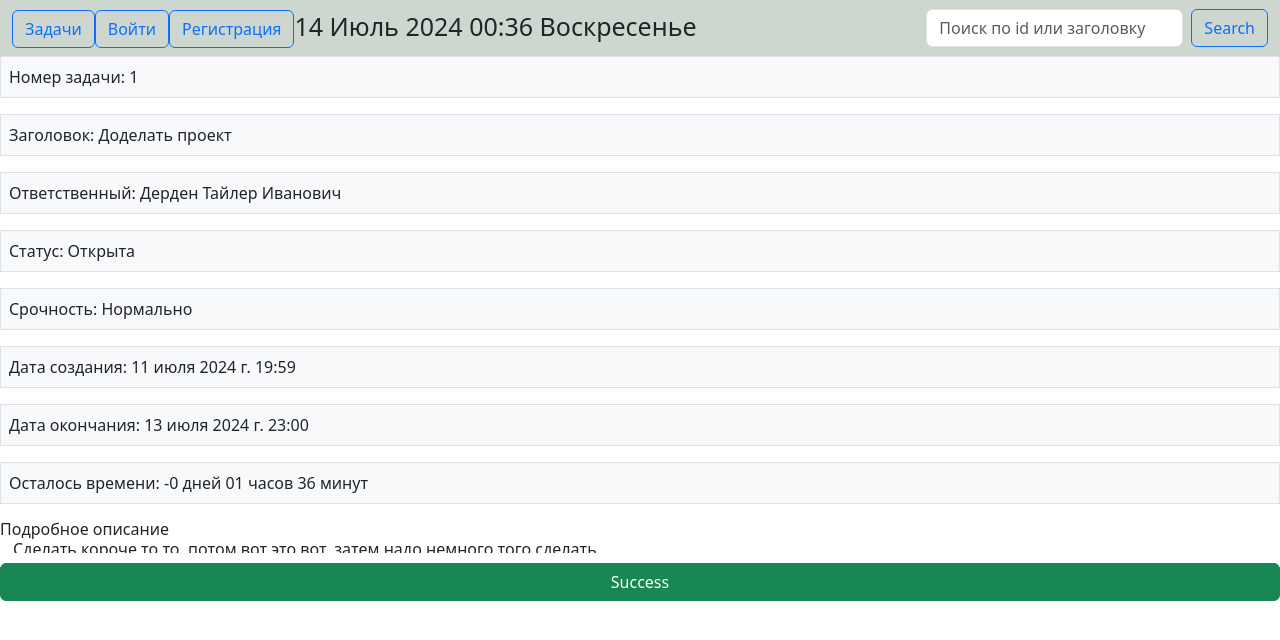
After one commit to Gottwalld/MTT, a Django app: page /task/1/ in a window 1280 px wide. The commit adds this page. Shown: the top 640 px of the page. Run offline with Django 5.2, Linux system fonts and the light colour scheme; data comes from the database, SQL or seed files in the repository; some libraries are stand-ins or nearby versions.

Commit message:
Добавлены переходы по ссылкам в панели навигации, переходы по сссылкам каждой задачи

```diff
--- a/Tasks/models.py
+++ b/Tasks/models.py
@@ -1,6 +1,8 @@
 from django.db import models
 
 from datetime import timedelta
+
+from django.urls import reverse
 from django.utils import timezone
 # Create your models here.
 
@@ -38,6 +40,9 @@ class Tasks(models.Model):
     time_create = models.DateTimeField(auto_now_add=True, null=True)
     time_end = models.DateTimeField(null=True)
 
+    def get_absolute_url(self):
+        return reverse('task', kwargs={'pk': self.pk})
+
 
     def time_difference(self):
         if self.time_create and self.time_end:
@@ -48,9 +53,9 @@ class Tasks(models.Model):
                 difference = time_now - self.time_end
                 hours = difference.seconds // 3600
                 minutes = (difference.seconds % 3600) // 60
-                return f'-{difference.days} дней {hours:02d}:{minutes:02d}'
+                return f'-{difference.days} дней {hours:02d} часов {minutes:02d} минут'
             else:
-                return f'{difference.days} дней {difference.seconds // 3600:02d}:{(difference.seconds % 3600) // 60:02d}'
+                return f'{difference.days} дней {difference.seconds // 3600:02d} часов {(difference.seconds % 3600) // 60:02d} минут'
         return timedelta(seconds=0)  # Возвращаем ноль или другое значение по умолчанию
 
     def __str__(self):
--- a/Tasks/templates/Tasks/index.html
+++ b/Tasks/templates/Tasks/index.html
@@ -2,8 +2,6 @@
 
 
 {% block content %}
-    <div class="container" style="display: flex; flex-direction: row">
-{#        {{ calendar|safe }}#}
 
     <table class="table">
   <thead>
@@ -21,11 +19,10 @@
     </tr>
   </thead>
   <tbody>
-
         {% for task in tasks %}
             <tr>
             <th scope="row">{{ task.id }}</th>
-            <td>{{ task.title }}</td>
+            <td><a href="{{ task.get_absolute_url }}">{{ task.title }}</a></td>
             <td>{{ task.content }}</td>
             <td>{{ task.responce_worker }}</td>
             <td>!</td>
--- /dev/null
+++ b/Tasks/templates/Tasks/task-page.html
@@ -0,0 +1,26 @@
+{% extends 'base.html' %}
+
+{% block content %}
+
+            <div class="d-grid gap-3">
+            <div class="p-2 bg-light border"> Номер задачи: {{ post.id }}</div>
+            <div class="p-2 bg-light border"> Заголовок: {{ post.title }}</div>
+            <div class="p-2 bg-light border"> Ответственный: {{ post.responce_worker }}</div>
+            <div class="p-2 bg-light border"> Статус: {{ post.task_status }}</div>
+            <div class="p-2 bg-light border"> Срочность: {{ post.urgency }}</div>
+            <div class="p-2 bg-light border"> Дата создания: {{ post.time_create }}</div>
+            <div class="p-2 bg-light border"> Дата окончания: {{ post.time_end }}</div>
+            <div class="p-2 bg-light border"> Осталось времени: {{ post.time_difference }}</div>
+
+
+            <div class="form-floating">
+            <h6>Подробное описание</h6>
+            <label for="floatingTextarea">{{ post.content }}</label>
+            </div>
+{#                Кнопка должна отображаться, если имя пользователя совпадает с именем в задаче#}
+            <button type="button" class="btn btn-success">Success</button>
+            </div>
+
+
+
+{% endblock content %}}
--- a/Tasks/urls.py
+++ b/Tasks/urls.py
@@ -17,9 +17,11 @@ Including another URLconf
 from django.contrib import admin
 from django.urls import path
 
-from Tasks.views import show_index
+from Tasks.views import show_index, task_page, login_page, registration_page
 
 urlpatterns = [
     path('', show_index, name='index'),
-    #path('/login', show_index, name='index'),
+    path('login/', login_page, name='login'),
+    path('registration/', registration_page, name='registration_page'),
+    path('task/<int:pk>/', task_page, name='task')
 ]
--- a/Tasks/views.py
+++ b/Tasks/views.py
@@ -1,35 +1,14 @@
-from django.shortcuts import render
+from django.shortcuts import render, get_object_or_404
 
 from Tasks.models import Tasks
 
 from django import forms
 
-import calendar
-from datetime import datetime
-
 # Create your views here.
 
-menu = {
-    'Задачи':'index',
-    'Логин':'',
-    'Регистрация':'',
-
-}
-
-def calendar_view():
-    # Получаем текущую дату
-    now = datetime.now()
-    year = now.year
-    month = now.month
-    today = now.day
-
-    # Создаем объект HTMLCalendar и генерируем HTML для текущего месяца
-    cal = calendar.HTMLCalendar(calendar.SUNDAY)
-    month_calendar = cal.formatmonth(year, month)
-
-    # Добавляем класс CSS для выделения текущего дня
-    month_calendar = month_calendar.replace(f'>{today}<', f' class="today">{today}<')
-    return month_calendar
+menu = [{'title':'Задачи', 'url_name':'index'},
+    {'title': 'Войти', 'url_name': 'login'},
+    {'title': 'Регистрация', 'url_name': 'registration_page'},]
 
 
 
@@ -40,7 +19,23 @@ def show_index(request):
 
         'menu': menu,
         'tasks':tasks,
-        'calendar': calendar_view(),
 
     }
     return render(request, 'Tasks/index.html', data)
+
+
+def task_page(request, pk):
+    posts = get_object_or_404(Tasks, pk=pk)
+
+    data = {
+        'post': posts,
+        'menu': menu,
+
+    }
+    return render(request, 'Tasks/task-page.html', data)
+
+def login_page(request):
+    return 0
+
+def registration_page(request):
+    return render(request, 'Tasks/registration.html')
--- a/templates/base.html
+++ b/templates/base.html
@@ -6,21 +6,31 @@
     {% load bootstrap5 %}
     {% bootstrap_css %}
     {% bootstrap_javascript %}
-    <meta http-equiv="refresh" content="10">     {# Обновление страницы каждые content секунд #}
+    <meta http-equiv="refresh" content="60">     {# Обновление страницы каждые content секунд #}
 
 </head>
 <body>
 
-<ul class="nav" style="background-color: #b9e5ff; display: flex;
-  justify-content: center; align-items: center">
-<H3>{% now "d F Y H:i l" %}</H3>
+<nav class="navbar navbar-expand-xl navbar-light" style="background-color: #ced7cf ;">
+    <div class="container-fluid">
+        <div class="collapse navbar-collapse show" id="navbarLight">
+            <ul class="navbar-nav me-auto mb-2 mb-xl-0" style="font-size: 25px;">
+                    {% for m in menu %}
+                    <li class="nav-item">
+                    <a class="btn btn-outline-primary" aria-current="page" href="{% url m.url_name %}">{{ m.title }}</a>
+                    </li>
+                    {% endfor menu %}
+             <li style="font-size:25px;">{% now "d F Y H:i l" %}</li>
+            </ul>
 
-    {% for m in menu %}
-      <li class="nav-item">
-        <a class="nav-link active" aria-current="page"  href="#">{{ m }} |</a>
-      </li>
-    {% endfor menu%}
-</ul>
+            <form class="d-flex">
+                <input class="form-control me-2" type="search" placeholder="Поиск по id или заголовку" aria-label="Search">
+                <button class="btn btn-outline-primary" type="submit">Search</button>
+            </form>
+        </div>
+    </div>
+</nav>
+
 
 {% block content %}
 
```
Also changed, not shown: Tasks/templates/Tasks/registration.html (added, +82 -0 lines), README.md.
